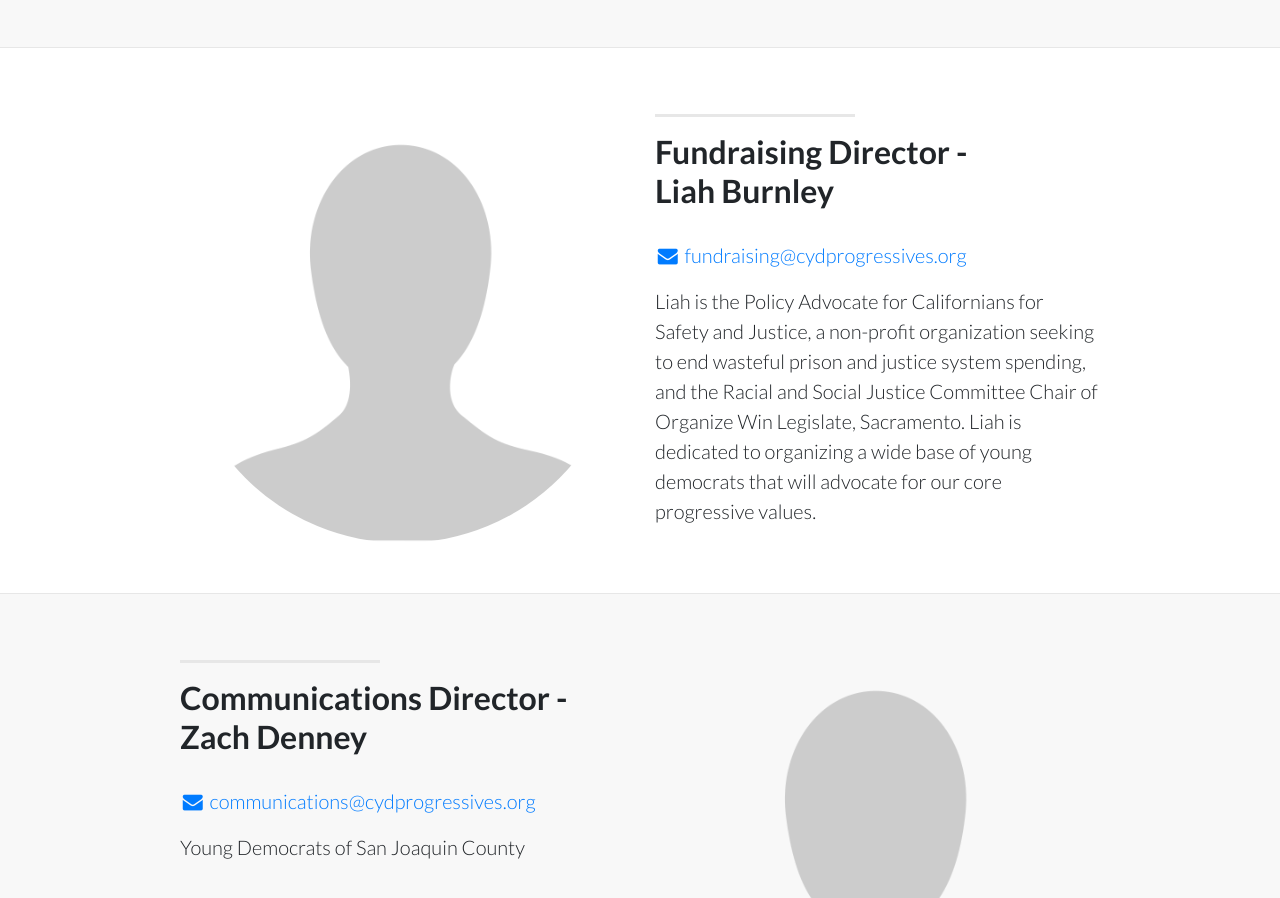
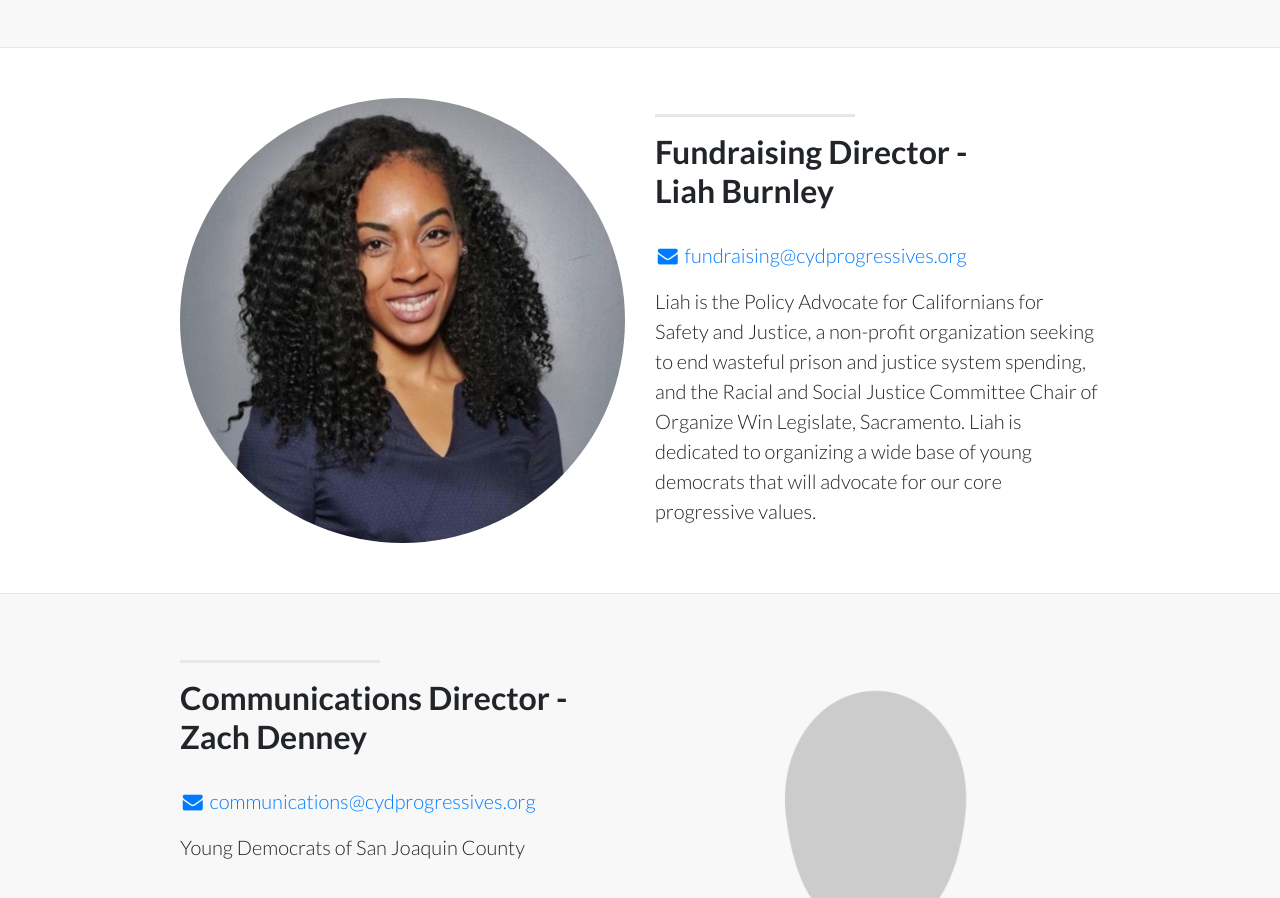
Before and after one commit to CYD-Progressives/cyd-progressives, a website: page officers.html in a window 1280 px wide. Shown: the part 2535-3433 px from the top of the page. Drawn offline with Linux system fonts and the light colour scheme.

Commit message:
Adds photo of Liah

```diff
--- a/officers.html
+++ b/officers.html
@@ -147,7 +147,7 @@
             <p class="lead">Liah is the Policy Advocate for Californians for Safety and Justice, a non-profit organization seeking to end wasteful prison and justice system spending, and the Racial and Social Justice Committee Chair of Organize Win Legislate, Sacramento. Liah is dedicated to organizing a wide base of young democrats that will advocate for our core progressive values.</p>
           </div>
           <div class="col-lg-5 ml-auto order-lg-1">
-            <img class="img-fluid portrait" src="img/shadow.png" alt="">
+            <img class="img-fluid portrait" src="img/liah.jpeg" alt="">
           </div>
         </div>
 
```
Also changed, not shown: img/liah.jpeg (added).
